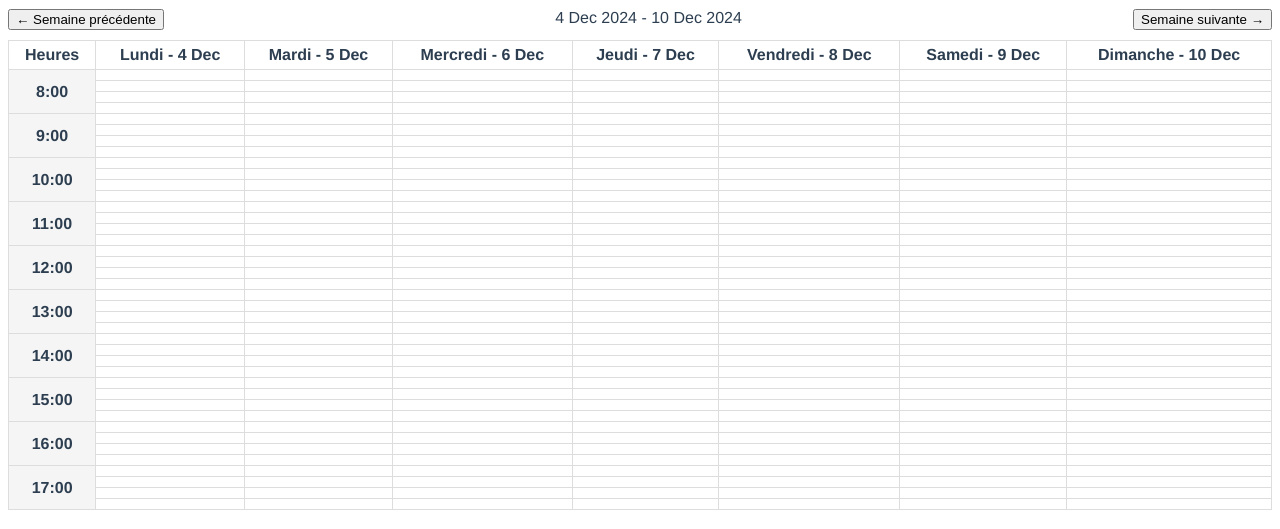
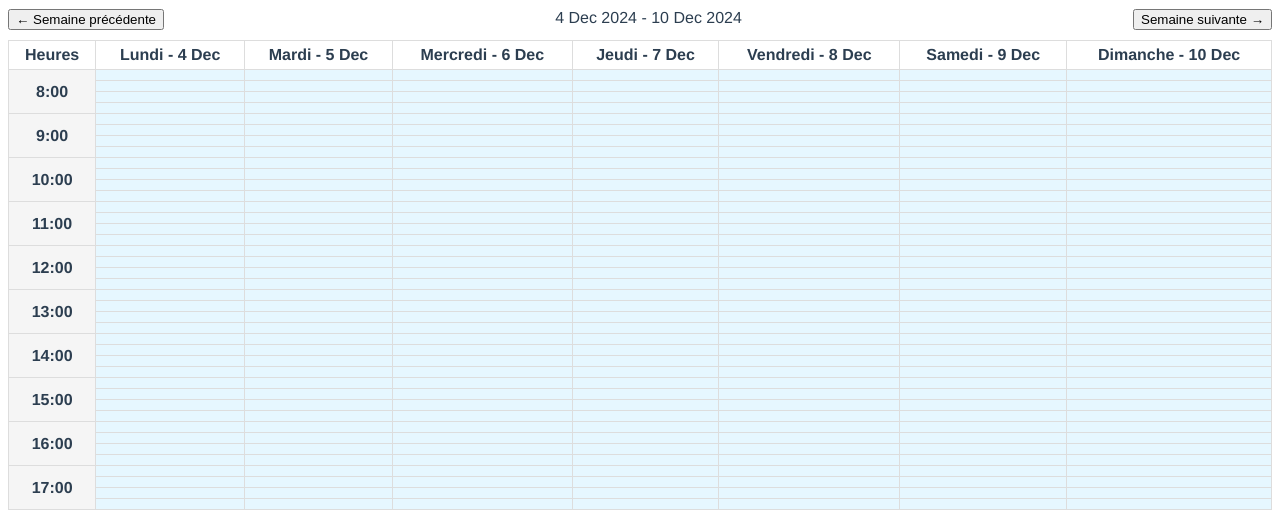
Before and after one commit to LionelB79/resa-frontend, a Vue app: page / in a window 1280 px wide. Shown: the part 224-753 px from the top of the page. Built offline with nearby package versions, Linux system fonts and the light colour scheme; no server answers.

Commit message:
on ajoute un effet visuel pour les crenaux réservés

```diff
--- a/src/components/WeekScheduler.vue
+++ b/src/components/WeekScheduler.vue
@@ -31,6 +31,7 @@
           <td
             v-for="dayIndex in 7"
             :key="dayIndex"
+            :class="getSlotClass(dayIndex - 1, timeSlot)"
             @click="handleSlotClick(dayIndex - 1, timeSlot)"
           ></td>
         </tr>
@@ -140,6 +141,19 @@ const handleSlotClick = (
   }
 };
 
+const getSlotClass = (
+  dayIndex: number,
+  timeSlot: { hour: number; minutes: number }
+) => {
+  const booking = findBooking(dayIndex, timeSlot);
+  if (booking) {
+    return {
+      reserved: true,
+    };
+  }
+  return { available: true };
+};
+
 const findBooking = (
   dayIndex: number,
   timeSlot: { hour: number; minutes: number }
@@ -236,4 +250,14 @@ td:hover {
   border: 1px solid #ddd;
   overflow-x: auto;
 }
+
+.available {
+  background-color: #e6f7ff;
+  cursor: pointer;
+}
+
+.reserved {
+  background-color: #ff4d4f;
+  color: red;
+}
 </style>
```
